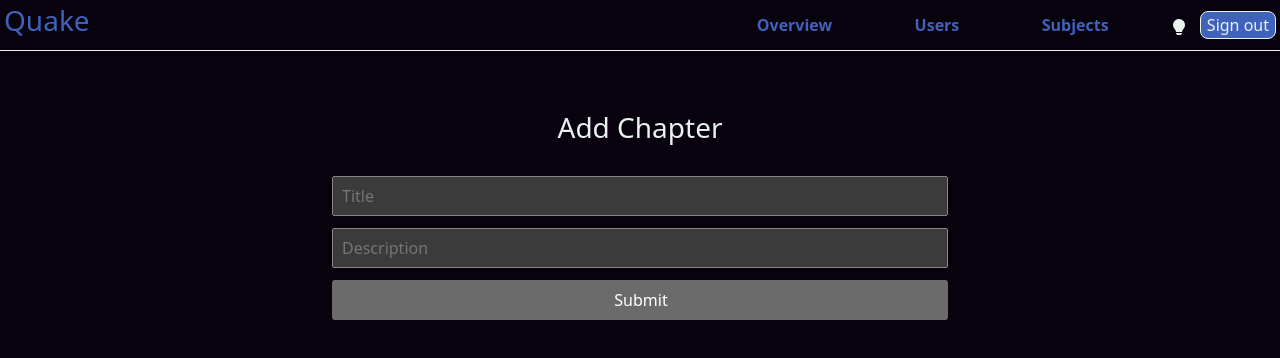
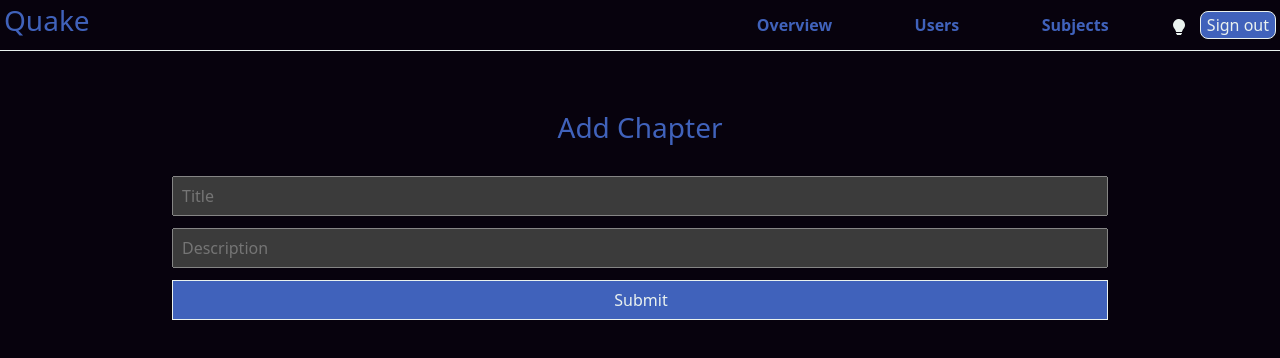
Before and after one commit to nykajak/quake, a Vue app in the folder frontend/: page /admin/subjects/1/chapters/add in a window 1280 px wide. Shown: the top 358 px of the page. Built offline with nearby package versions, Linux system fonts and the light colour scheme.

Commit message:
Frontend changes: Added colors and spacing to some components

```diff
--- a/frontend/src/components/AdminSubject/AddChapter.vue
+++ b/frontend/src/components/AdminSubject/AddChapter.vue
@@ -20,9 +20,9 @@ async function validateForm(e){
 
 <template>
     <div class="d-flex flex-row flex-grow-1 justify-content-center pt-5">
-        <div class="d-flex flex-column align-items-center w-50">
+        <div class="d-flex flex-column align-items-center w-75">
             <div class="form-div justify-content-center">
-                    <h3>
+                    <h3 class="form-header">
                         Add Chapter
                     </h3>
                 </div>
@@ -37,7 +37,7 @@ async function validateForm(e){
                 </div>
 
                 <div class="form-div">
-                    <input type="submit">
+                    <input type="submit" id="form-submit-button">
                 </div>
 
             </form>
@@ -46,6 +46,16 @@ async function validateForm(e){
 </template>
 
 <style scoped>
+.form-header{
+    color: var(--secondary-color)
+}
+
+#form-submit-button{
+    border: 1px solid var(--light-color);
+    background-color: var(--secondary-color);
+    color: var(--light-color);
+}
+
 .form-div {
     display: flex;
     margin: 0.75rem;
--- a/frontend/src/components/AdminSubject/AddSubject.vue
+++ b/frontend/src/components/AdminSubject/AddSubject.vue
@@ -19,9 +19,9 @@ async function validateForm(e){
 
 <template>
     <div class="d-flex flex-row flex-grow-1 justify-content-center pt-5">
-        <div class="d-flex flex-column align-items-center w-50">
+        <div class="d-flex flex-column align-items-center w-75">
             <div class="form-div justify-content-center">
-                    <h3>
+                    <h3 class="form-header">
                         Add Subject
                     </h3>
                 </div>
@@ -40,7 +40,7 @@ async function validateForm(e){
                 </div>
 
                 <div class="form-div">
-                    <input type="submit">
+                    <input type="submit" id="form-submit-button">
                 </div>
 
             </form>
@@ -49,6 +49,16 @@ async function validateForm(e){
 </template>
 
 <style scoped>
+.form-header{
+    color: var(--secondary-color)
+}
+
+#form-submit-button{
+    border: 1px solid var(--light-color);
+    background-color: var(--secondary-color);
+    color: var(--light-color);
+}
+
 .form-div {
     display: flex;
     margin: 0.75rem;
--- a/frontend/src/components/AdminSubject/AdminSubjects.vue
+++ b/frontend/src/components/AdminSubject/AdminSubjects.vue
@@ -49,11 +49,9 @@
 
 <template>
     <div v-if="loading == false" class="d-flex flex-column flex-grow-1">
+
         <div class="d-flex flex-column align-items-center">
-            <RouterLink :to="`/admin/subjects/add`">Add Subject</RouterLink>
-        </div>
-        <div class="d-flex flex-column align-items-center">
-            <div class="subject-sidebar d-flex flex-column w-25 text-center justify-content-center align-items-center">
+            <div class="subject-sidebar d-flex flex-column text-center justify-content-center align-items-center">
                 <h3>Querying subjects</h3>
                 <div class="d-flex mb-2">
                     <PerPage/>
@@ -67,11 +65,18 @@
                         }
                     })">Submit</button>
                 </div>
+                <div class="d-flex flex-column align-items-center">
+                    <button class="mt-2" id="add_button" @click="router.push({
+                        path: '/admin/subjects/add'
+                    })">
+                        Add Subject
+                    </button>
+                </div>
             </div>
-            <div class="d-flex flex-column w-75">
+            <div class="d-flex flex-column">
                 <div class="d-flex flex-column flex-grow-1 justify-content-center">
                     <div class="results-div">
-                        <div v-for="subject in subjects" class="mb-2">
+                        <div v-for="subject in subjects" class="pl-2 pr-2 mb-2">
                             <SubjectCard :subject="subject" :active="true"/>
                         </div>
                     </div>
@@ -87,6 +92,12 @@
 </template>
 
 <style scoped>
+#add_button{
+    border: 1px solid var(--light-color);
+    color: var(--light-color);
+    background-color: var(--tertiary-color);
+}
+
 .results-div{
     margin-top: 3em;
     display: flex;
```
